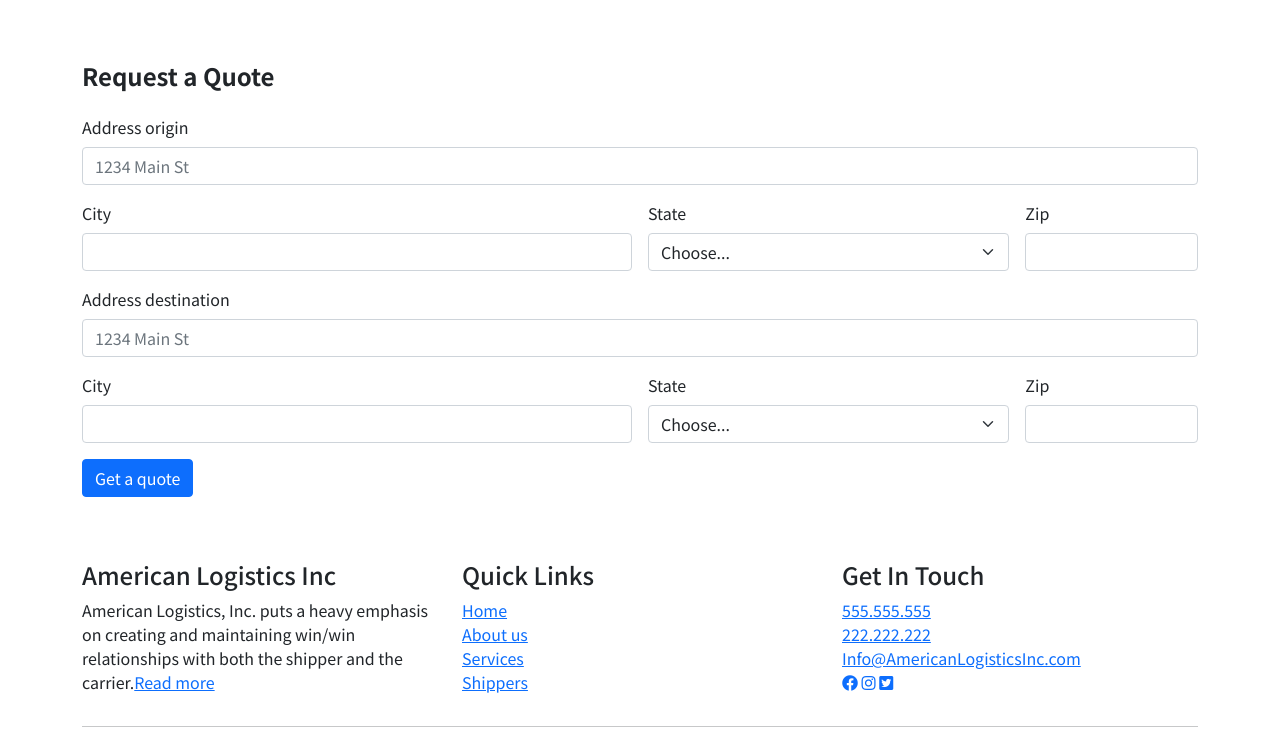
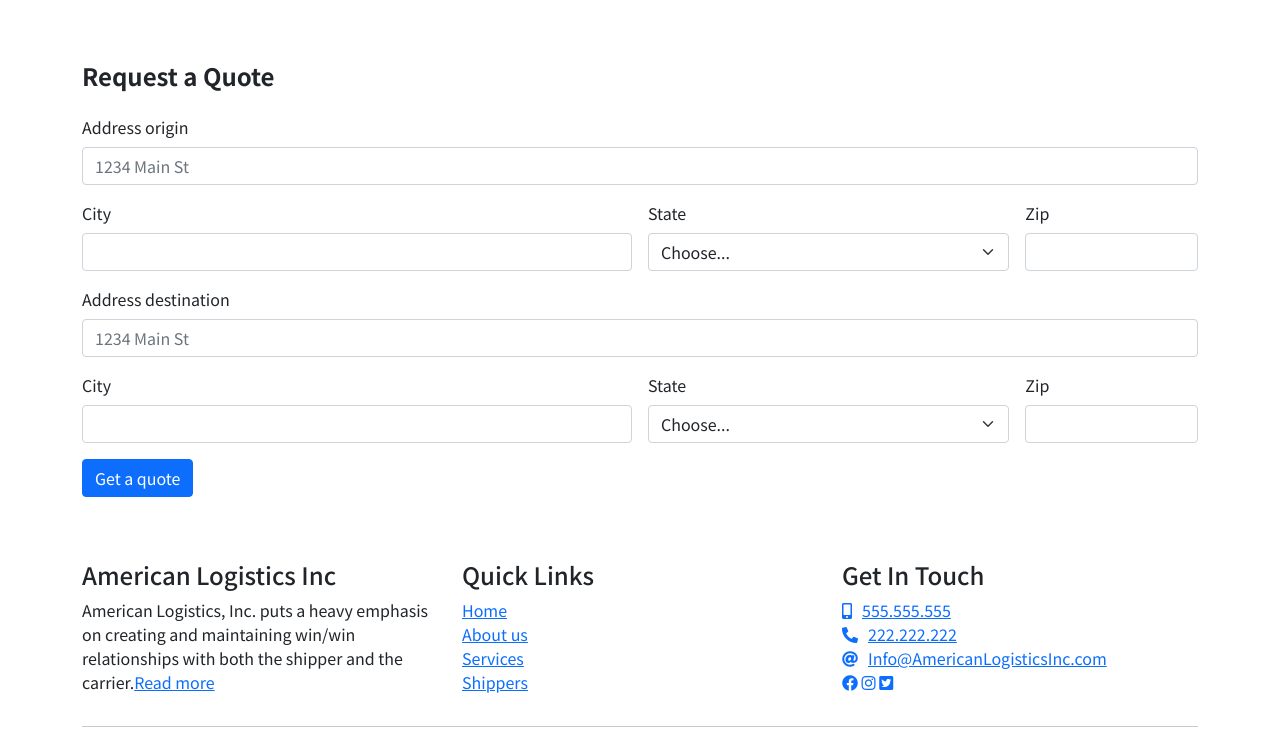
Before and after one commit to sikiritskaya/hw19, a plain HTML site: page index.html in a window 1280 px wide. Shown: the part 2497-3228 px from the top of the page. Drawn offline with nearby package versions, Linux system fonts and the light colour scheme.

Commit message:
add icons

```diff
--- a/index.html
+++ b/index.html
@@ -229,12 +229,12 @@
             <div class="col-md-4 col-6">
                 <h4>Get In Touch</h4>
                 <ul class="list-unstyled">
-                    <li><a href="tel:555555555">555.555.555</a></li>
-                    <li><a href="tel:222222222">222.222.222</a></li>
-                    <li><a href="#">Info@AmericanLogisticsInc.com</a></li>
-                    <li><a href="#"><i class="fab fa-facebook"></i></a>
-                        <a href="#"><i class="fab fa-instagram"></i></a>
-                        <a href="#"><i class="fab fa-twitter-square"></i></a>
+                    <li><a href="tel:555555555"><i class="fas fa-mobile-alt icons"></i>555.555.555</a></li>
+                    <li><a href="tel:222222222"><i class="fas fa-phone-alt icons"></i>222.222.222</a></li>
+                    <li><a href="#"><i class="fas fa-at icons"></i>Info@AmericanLogisticsInc.com</a></li>
+                    <li><a href="#"><i class="fab fa-facebook "></i></a>
+                        <a href="#"><i class="fab fa-instagram "></i></a>
+                        <a href="#"><i class="fab fa-twitter-square "></i></a>
                         </li>
                 </ul>
             </div>
--- a/style.css
+++ b/style.css
@@ -18,3 +18,6 @@ body{
     font-size: x-large;
     font-weight: bold;
 }
+.icons{
+    padding-right: 10px;
+}
```
